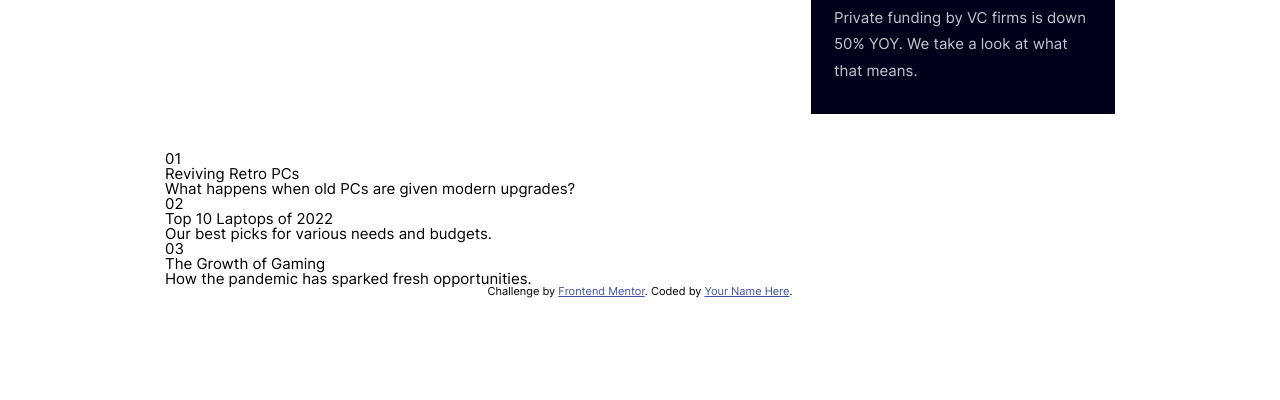
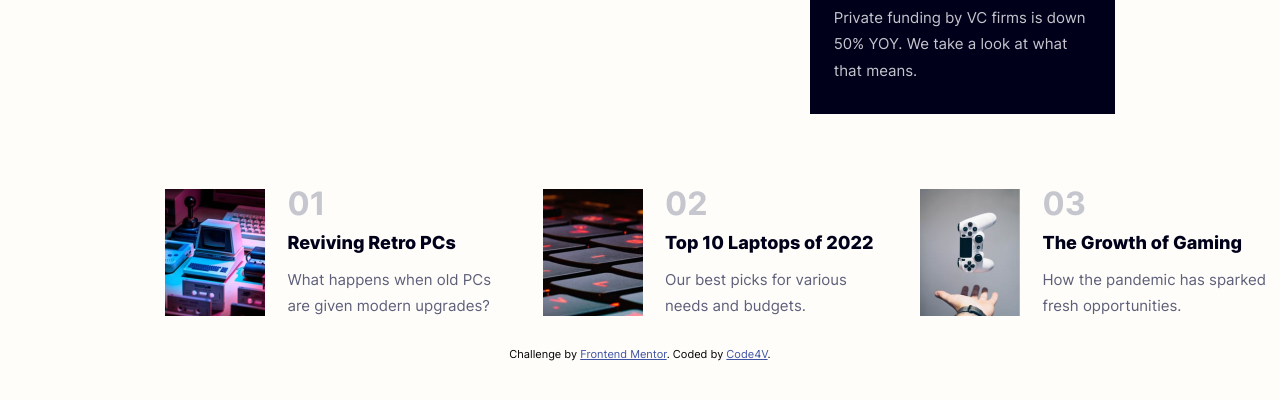
Before and after one commit to Code4V/news-homepage--frontend-mentor, a plain HTML site: page index.html in a window 1280 px wide. Shown: the part 672-1072 px from the top of the page. Drawn offline with Linux system fonts and the light colour scheme.

Commit message:
Added the styling on the bottom articles

```diff
--- a/index.html
+++ b/index.html
@@ -89,27 +89,48 @@
 
   </main>
 
-  <section>
-    <article>
-      <h3>01</h3>
-      <span>Reviving Retro PCs</span>
-      <p>What happens when old PCs are given modern upgrades?</p>
-    </article>
-    <article>
-      <h3>02</h3>
-      <span>Top 10 Laptops of 2022</span>
-      <p>Our best picks for various needs and budgets.</p>
-    </article>
-    <article>
-      <h3>03</h3>
-      <span>The Growth of Gaming</span>
-      <p>How the pandemic has sparked fresh opportunities.</p>
-    </article>
+  <section class="articles">
+    <div class="articles__news">
+      <div class="articles__image">
+        <picture>
+          <img src="assets/images/image-retro-pcs.jpg" alt="" srcset="">
+        </picture>
+      </div>
+      <article class="news news--db">
+        <h3 class="news__number">01</h3>
+        <span class="news__title news__title--small">Reviving Retro PCs</span>
+        <p class="news__content news__content--dgb">What happens when old PCs are given modern upgrades?</p>
+      </article>
+    </div>
+    <div class="articles__news">
+      <div class="articles__image">
+        <picture>
+          <img src="assets/images/image-top-laptops.jpg" alt="" srcset="">
+        </picture>
+      </div>
+      <article class="news news--db">
+        <h3 class="news__number">02</h3>
+        <span class="news__title news__title--small">Top 10 Laptops of 2022</span>
+        <p class="news__content news__content--dgb">Our best picks for various needs and budgets.</p>
+      </article>
+    </div>
+    <div class="articles__news">
+      <div class="articles__image">
+        <picture>
+          <img src="assets/images/image-gaming-growth.jpg" alt="" srcset="">
+        </picture>
+      </div>
+      <article class="news news--db">
+        <h3 class="news__number">03</h3>
+        <span class="news__title news__title--small">The Growth of Gaming</span>
+        <p class="news__content news__content--dgb">How the pandemic has sparked fresh opportunities.</p>
+      </article>
+    </div>
   </section>
 
   <div class="attribution">
     Challenge by <a href="https://www.frontendmentor.io?ref=challenge" target="_blank">Frontend Mentor</a>.
-    Coded by <a href="#">Your Name Here</a>.
+    Coded by <a href="https://www.github.com/Code4V">Code4V</a>.
   </div>
 </body>
 
--- /dev/null
+++ b/style/abstract/transitions.css
@@ -0,0 +1,3 @@
+:root {
+  --transition-reg: 500ms cubic-bezier(.3,.18,.03,.9);
+}
--- /dev/null
+++ b/style/components/articles.css
@@ -0,0 +1,15 @@
+.articles {
+  display:  grid;
+  grid-template-columns: repeat(3, 1fr);
+  gap: 2rem;
+}
+
+.articles__news {
+  display: grid;
+  grid-template-columns: 100px 225px;
+  gap: 1.5rem;
+}
+
+.articles__image {
+  /* width: 80%; */
+}
--- a/style/components/header.css
+++ b/style/components/header.css
@@ -1,4 +1,5 @@
 @import url(./../abstract/colors.css);
+@import url(./../abstract/transitions.css);
 
 .header {
   flex: 0 1 1380px;
@@ -47,4 +48,11 @@
   letter-spacing: .25rem;
   margin-block-start: auto;
   width: 12.25rem;
+
+  transition: var(--transition-reg) background-color;
 }
+
+.header__button:hover  {
+  background-color: var(--very-dark-blue);
+  cursor: pointer;
+}
--- a/style/components/main.css
+++ b/style/components/main.css
@@ -2,5 +2,5 @@
   display: flex;
   gap: 2rem;
 
-  margin-block-end: 2.5rem;
+  margin-block-end: 5rem;
 }
--- a/style/components/navigation.css
+++ b/style/components/navigation.css
@@ -1,3 +1,6 @@
+@import url(./../abstract/colors.css);
+@import url(./../abstract/transitions.css);
+
 .navigation {
   display: flex;
   width: 100%;
@@ -18,3 +21,12 @@
   margin-inline-start: auto;
   width: fit-content;
 }
+
+.navigation__nav li {
+  transition: var(--transition-reg) color;
+}
+.navigation__nav li:hover {
+  color: var(--red);
+
+  cursor: pointer;
+}
--- a/style/components/news.css
+++ b/style/components/news.css
@@ -1,8 +1,13 @@
 @import url(./../abstract/colors.css);
+@import url(./../abstract/transitions.css);
 
 .news {
   color: var(--white);
   padding-block-start: .5rem;
+}
+
+.news--db {
+  color: var(--very-dark-blue);
 }
 
 .news:not(:last-child) {
@@ -14,10 +19,39 @@
   margin-block-end: 1rem;
 }
 
+.news__title,
+.news__title--small {
+  transition: var(--transition-reg) color;
+  cursor: pointer;
+}
+
+.news:hover .news__title {
+  color: var(--orange);
+  cursor: pointer;
+}
+
+.news:hover .news__title--small {
+  color: var(--red);
+}
+
+.news__number {
+  font-size: 2.15rem;
+  font-weight: 700;
+  line-height: 1rem;
+
+  color: var(--grayish-blue);
+  margin-block-end: 1.5rem;
+}
+
 .news__title {
   display: inline-block;
   font-size: 1.35rem;
   font-weight: 800;
+}
+
+
+.news__title--small {
+  font-size: 1.2rem;
 }
 
 .news__content {
@@ -25,3 +59,7 @@
   color: var(--grayish-blue);
   line-height: 1.75rem;
 }
+
+.news__content--dgb {
+  color: var(--dark-grayish-blue);
+}
--- a/style/components/sidebar.css
+++ b/style/components/sidebar.css
@@ -4,7 +4,7 @@
   flex-shrink: 1;
   background-color: var(--very-dark-blue);
 
-  padding: 2rem 1.55rem 0 1.55rem;
+  padding: 2rem 1.6rem 0 1.6rem;
 }
 
 .sidebar__title {
--- a/style/index.css
+++ b/style/index.css
@@ -6,6 +6,7 @@
 @import url(./components/header.css);
 @import url(./components/news.css);
 @import url(./components/sidebar.css);
+@import url(./components/articles.css);
 
 :root {
   font-family: 'Inter';
@@ -13,5 +14,8 @@
 }
 
 body {
+  background-color: var(--white);
   padding: 6rem 11rem;
+  max-width: 1440px;
+  margin-inline: auto;
 }
```
